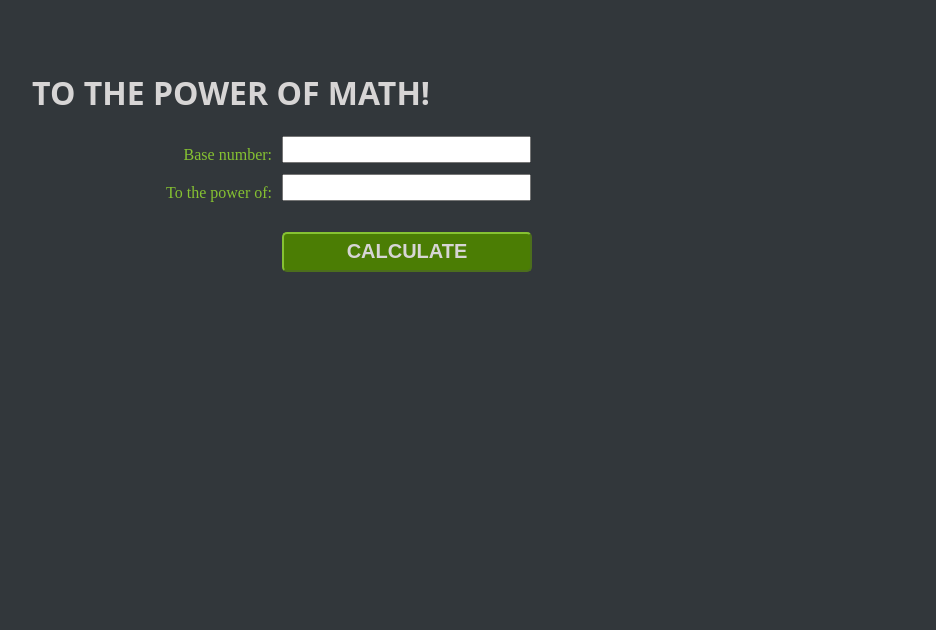
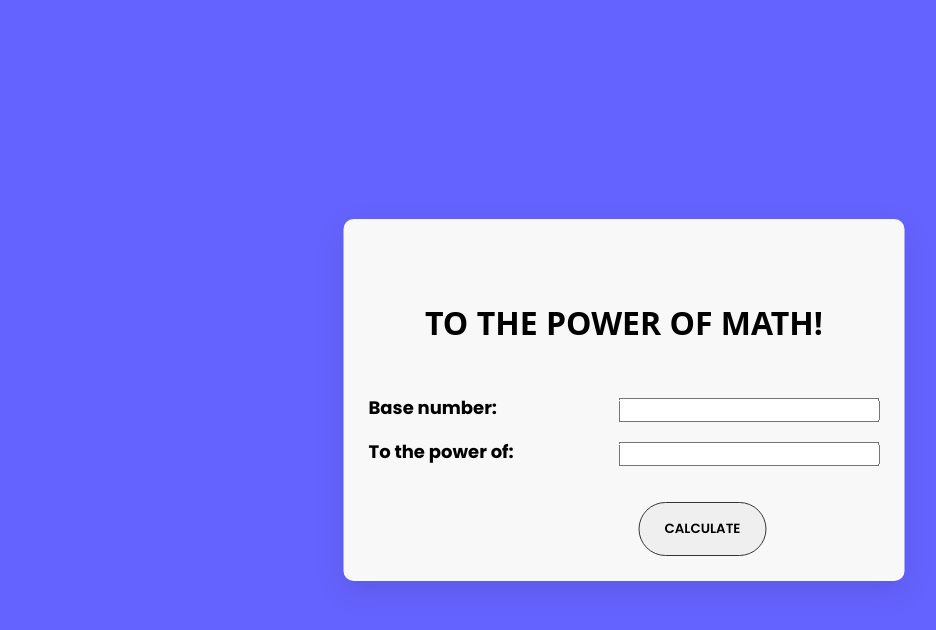
Before and after one commit to HichamAf/AWS-Web-Application, a plain HTML site: page index.html in a window 1280 px wide. Shown: the whole page, without its empty margins (16-952 px from the left). Drawn offline with Linux system fonts and the light colour scheme.

Commit message:
update files

```diff
--- a/index.html
+++ b/index.html
@@ -4,86 +4,24 @@
     <meta charset="UTF-8">
     <title>To the Power of Math!</title>
     <!-- Styling for the client UI -->
-    <style>
-    h1 {
-        padding-top: 50px;
-        color: #d7d5d5;
-        font-family: system-ui;
-		margin-left: 20px;
-        }
-	body {
-        background-color: #32373b;
-        padding-left: 20px;
-        }
-
-    label{
-        display: inline-block;
-        float: left;
-        clear: left;
-        width: 250px;
-        text-align: right;
-        padding: 10px;
-        color: #86C232;
-        }
-    input {
-        display: inline-block;
-        float: left;
-        font-size: large;
-        font-weight: bold;
-        }
-
-     button {
-        background-color: #4b7d04;
-		border-color: #86C232;
-		color: #d7d5d5;
-        font-family: Arial, Helvetica, sans-serif;
-        font-size: 20px;
-		font-weight: bold;
-		width: 250px;
-        height: 40px;
-        border-radius: 5px;
-        margin-top: 20px;
-        margin-left: 270px;
-        display: inline-block;
-        float: left;
-        clear: left;
-        }
-    </style>
-
-    <script>
-        // callAPI function that takes the base and exponent numbers as parameters
-        var callAPI = (base,exponent)=>{
-            // instantiate a headers object
-            var myHeaders = new Headers();
-            // add content type header to object
-            myHeaders.append("Content-Type", "application/json");
-            // using built in JSON utility package turn object to string and store in a variable
-            var raw = JSON.stringify({"base":base,"exponent":exponent});
-            // create a JSON object with parameters for API call and store in a variable
-            var requestOptions = {
-                method: 'POST',
-                headers: myHeaders,
-                body: raw,
-                redirect: 'follow'
-            };
-            // make API call with parameters and use promises to get response
-            fetch("https://mb01k5v3ye.execute-api.eu-north-1.amazonaws.com/dev", requestOptions)
-            .then(response => response.text())
-            .then(result => alert(JSON.parse(result).body))
-            .catch(error => console.log('error', error));
-        }
-    </script>
-
+    <link rel="stylesheet" href="./style.css" />
 </head>
 <body>
+    <div class="container">
         <h1>TO THE POWER OF MATH!</h1>
         <form>
+            <div class="input-container">
                 <label>Base number:</label>
                 <input type="text" id="base">
+            </div>
+            <div class="input-container">
                 <label>To the power of:</label>
                 <input type="text" id="exponent"><br />
+            </div>
             <!-- set button onClick method to call function we defined passing input values as parameters -->
-        <button type="button" onclick="callAPI(document.getElementById('base').value,document.getElementById('exponent').value)">CALCULATE</button>
+            <button class="btn-color" type="button" onclick="callAPI(document.getElementById('base').value,document.getElementById('exponent').value)">CALCULATE</button>
         </form>
+    </div>
+    <script src="./script.js"></script>
 </body>
 </html>
--- /dev/null
+++ b/script.js
@@ -0,0 +1,22 @@
+
+// callAPI function that takes the base and exponent numbers as parameters
+var callAPI = (base,exponent)=>{
+    // instantiate a headers object
+    var myHeaders = new Headers();
+    // add content type header to object
+    myHeaders.append("Content-Type", "application/json");
+    // using built in JSON utility package turn object to string and store in a variable
+    var raw = JSON.stringify({"base":base,"exponent":exponent});
+    // create a JSON object with parameters for API call and store in a variable
+    var requestOptions = {
+        method: 'POST',
+        headers: myHeaders,
+        body: raw,
+        redirect: 'follow'
+    };
+    // make API call with parameters and use promises to get response
+    fetch("https://yctnu3af2l.execute-api.us-east-1.amazonaws.com/dev", requestOptions)
+    .then(response => response.text())
+    .then(result => alert(JSON.parse(result).body))
+    .catch(error => console.log('error', error));
+}
--- a/style.css
+++ b/style.css
@@ -0,0 +1,79 @@
+/* Import Google Font - Poppins */
+@import url('https://fonts.googleapis.com/css2?family=Poppins:wght@400;500;600;700&display=swap');
+
+*{
+  margin: 0;
+  padding: 0;
+  box-sizing: border-box;
+  font-family: 'Poppins', sans-serif;
+}
+
+body{
+  display: flex;
+  align-items: center;
+  justify-content: center;
+  min-height: 100vh;
+  background: #6563FF;
+}
+
+.container {
+  position: absolute;
+  left: 50%;
+  transform: translate(-50%, 0%);
+  padding: 25px;
+  padding-top: 2rem;
+  border-radius: 10px;
+  background: #F8F8F8;
+  box-shadow: 0 10px 30px rgba(0,0,0,0.1);
+}
+
+h1 {
+  text-align: center;
+  margin-top: 50px;
+  margin-bottom: 50px;
+  color: black;
+  font-family: system-ui;
+  }
+
+label{
+  display: flex;
+  float: left;
+  width: 250px;
+  color: black;
+  }
+
+.input-container {
+  margin-bottom: 1rem;
+  font-size: large;
+  font-weight: bold;
+  }
+
+button {
+  font-weight: 600;
+  transition: all 300ms ease;
+  padding: 1rem;
+  width: 8rem;
+  border-radius: 2rem;
+  margin-top: 20px;
+  margin-left: 270px;
+  display: inline-block;
+  float: left;
+  clear: left;
+  }
+
+.btn-color {
+  border: rgb(53, 53, 53) 0.1rem solid;
+}
+
+.btn-color:hover {
+  cursor: pointer;
+}
+
+.btn-color:hover {
+  background-color: rgb(53, 53, 53);
+  color: white;
+}
+
+.btn-color-1:hover {
+  background: rgb(0, 0, 0);
+}
```
Also changed, not shown: main.js (deleted). Lines whose indentation alone changed are shown as unchanged.
